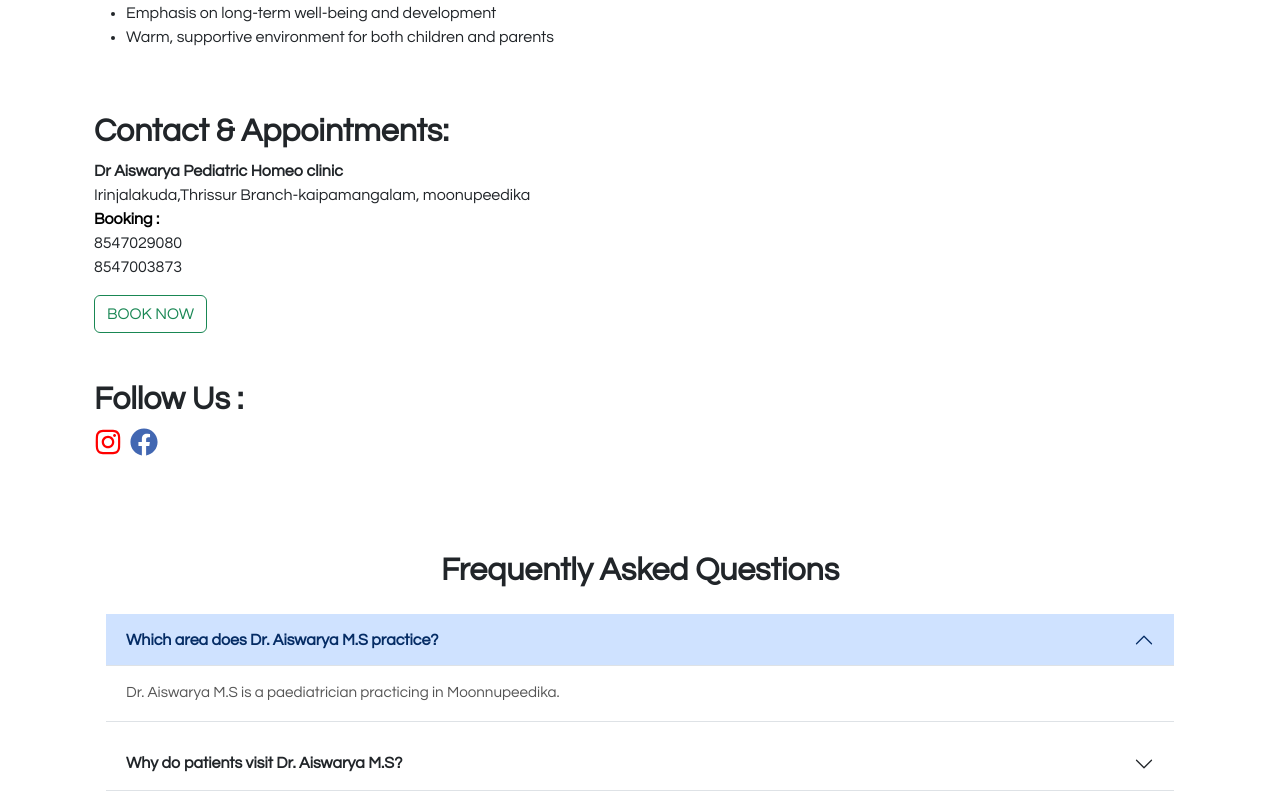
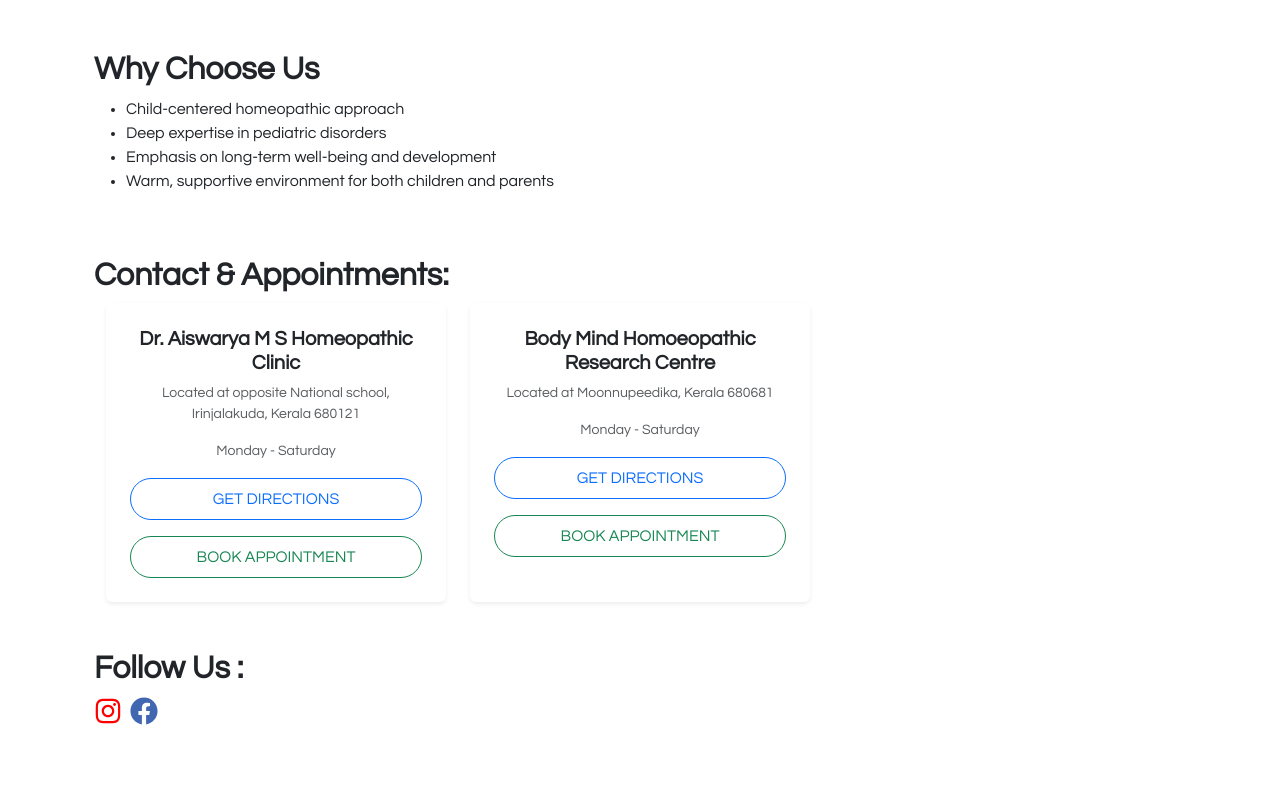
Before and after one commit to itsriyaas/Homeopathy, a React (Vite) app: page /doctor/aiswarya in a window 1280 px wide. Shown: the part 1249-2040 px from the top of the page. Built offline with nearby package versions, Linux system fonts and the light colour scheme.

Commit message:
updates and fixes

```diff
--- a/index.html
+++ b/index.html
@@ -6,10 +6,13 @@
     <title>Body Mind Multispeciality Homoeopathic clinic | Holistic Healing & Natural Remedies</title>
     <!-- Open Graph / Facebook -->
     <meta property="og:type" content="website" />
-    <meta property="og:url" content="" />
+    <meta property="og:url" content="http://bodymindhomoeopathy.com" />
     <meta property="og:title" content="Body Mind Multispeciality Homoeopathic clinic" />
     <meta property="og:description"
     content="Discover natural, holistic treatments at Body Mind Multispeciality Homoeopathic clinic. Personalized care, proven remedies, and expert consultations for physical, mental, and emotional well-being." />
+     <meta property="og:title" content="Pediatric Homeopathy Irinjalakuda" />
+    <meta property="og:description"
+    content="Best Homeopathic Clinic for Allergy and Child Behavior in Kerala" />
     <meta property="og:image" content="logo.png" />
     <link rel="apple-touch-icon" sizes="180x180" href="assets/favicon/apple-touch-icon.png">
     <link rel="icon" type="image/png" sizes="32x32" href="assets/favicon/favicon-32x32.png">
--- a/package.json
+++ b/package.json
@@ -15,6 +15,7 @@
     "react": "^19.1.0",
     "react-bootstrap": "^2.10.10",
     "react-dom": "^19.1.0",
+    "react-helmet": "^6.1.0",
     "react-icons": "^5.5.0",
     "react-router-dom": "^7.6.3"
   },
--- a/src/components/AboutSection.jsx
+++ b/src/components/AboutSection.jsx
@@ -11,7 +11,7 @@ const AboutUsSection = () => {
                         <small className='subheading fw-bold'>ABOUT US</small>
                         <h2 className="fw-bold mb-3">Dr. B. Suresh Kumar, B.Sc, B.H.M.S, M.D (Hom), PG.Dip.IACH (Greece), S.C.P.H+, P.G.Hom (London)</h2>
                         <p className="text-muted">
-                            <strong>Dr. B. Suresh Kumar</strong> is a highly esteemed classical homoeopath with over 31 years of clinical experience, renowned for his expertise in treating complex and so-called incurable diseases. He is the Director and Chief Physician at the Body Mind Homoeopathic Research Centre in Kerala, India, with branches in Thrissur, Kodungallur (Moonupeedika), and Kalladikode, Palakkad.
+                            <strong>Dr. B. Suresh Kumar</strong> is a Senior homoeopath consultant with over 36 years of clinical experience, renowned for his expertise in treating complex and so-called incurable diseases. He is the Director and Chief Physician at the Body Mind Homoeopathic Research Centre in Kerala, India, with branches in in Ayyanthol Thrissur, Moonnupeedika Kodungaloor, and Kalladikode, Palakkad, and KNP Puram Tirupur.
                         </p>
                         <p className="text-muted">
                             Born into a homoeopathic family of eminent practitioners, Dr. Suresh Kumar has an impressive academic background, holding multiple advanced qualifications including:
@@ -23,6 +23,7 @@ const AboutUsSection = () => {
                             <li>P.G.Hom (London) from Hahnemann College of Homoeopathy, U.K.</li>
                         </ul>
                         <p className='text-muted'>He has trained under world-renowned homeopaths like Dr. George Vithoulkas, Dr. Praful Vijayakar, Misha Norland, and Rajan Sankaran, enriching his approach with both classical and predictive methodologies.</p>
+                        <p><strong>A Legacy of Healing, Rooted in Care.</strong> <br /><p className='text-muted'>Body Mind Homeopathy - Where Science Meets Sensitivity<br />At Body Mind Homeopathy, we believe true healing embraces both the body and the mind. Our clinic was founded on the values of compassionate care, individual attention, and evidence-based homeopathic practice.</p></p>
                         <Link to="/doctor/sureshkumar" className="btn btn-success rounded-pill px-4 mt-3">Learn More</Link>
 
                     </div>
@@ -53,6 +54,9 @@ const AboutUsSection = () => {
                     {/* Text Column */}
                     <div className="col-md-6" data-aos="fade-right">
                         <h2 className="fw-bold mb-3">Dr. Aiswarya M.S - Homoeopathic Paediatrician</h2>
+                        <p className='text-muted'>
+                            Continuing the legacy of care, <strong>Dr. Aiswarya M.S</strong>, daughter of <strong>Dr. Suresh</strong>, brings a modern approach to holistic healing, specializing in pediatric cases.
+                        </p>
                         <p className="text-muted">
                             At our clinic, we are committed to offering compassionate, holistic, and evidence-based homeopathic care to children. Led by <strong>Dr. Aiswarya</strong>, a dedicated pediatric homeopathic physician, we specialize in treating a wide range of childhood conditions with a personalized and gentle approach.
                         </p>
--- a/src/components/DoctorProfile.jsx
+++ b/src/components/DoctorProfile.jsx
@@ -5,6 +5,8 @@ import AOS from 'aos';
 import 'aos/dist/aos.css';
 import FaqSection from './FaqDoc1'; // FAQ for Dr. Aiswarya
 import { FaFacebook, FaInstagram } from 'react-icons/fa';
+import Testimonials from './Testimonials';
+import { Card, Col, Container, Row } from 'react-bootstrap';
 
 const DoctorProfile = () => {
   const { id } = useParams();
@@ -21,6 +23,59 @@ const DoctorProfile = () => {
       </div>
     );
   }
+  const clinics = [
+    {
+    location: 'Dr. Aiswarya M S Homeopathic Clinic',
+    description: 'Located at opposite National school, Irinjalakuda, Kerala 680121',
+     time:'Monday - Saturday',
+    doctors:'Dr. Aiswarya M.S',
+    map:'https://maps.app.goo.gl/b8MA47m9kfnrkPjX8',
+    url:'tel:918547029080'
+  },
+  {
+    location: 'Body Mind Homoeopathic Research Centre',
+    description: 'Located at Moonnupeedika, Kerala 680681',
+     time:'Monday - Saturday',
+    doctors:'Dr. B. Suresh Kumar, Dr. Aiswarya M.S',
+    map:'https://maps.app.goo.gl/uhdVP7aMXd1QUXCYA',
+    url:'tel:919349021110'
+  }
+  ]
+
+  const clinics2 = [
+    {
+    location: 'Body Mind Homoeopathic Research Centre, Since 1990',
+    description: 'Located near Mother Hospital, Olari, Thrissur 680003',
+    time:'Monday - Saturday',
+    doctors:'Dr. B. Suresh Kumar, Dr Praveen Dharma rathnam D.H.M.S, Dr. Sheneefa BHMS',
+    map:'https://maps.app.goo.gl/p3DgEHTck3wkc2oA9',
+    url:'tel:919072392110'
+
+  },{
+    location: 'Body Mind Homoeopathic Research Centre',
+    description: 'Located at Moonnupeedika, Kerala 680681',
+     time:'Monday - Saturday',
+    doctors:'Dr. B. Suresh Kumar, Dr. Aiswarya M.S',
+    map:'https://maps.app.goo.gl/uhdVP7aMXd1QUXCYA',
+    url:'tel:919349021110'
+  },
+  {
+    location: 'Body Mind Homoeopathic Research Centre',
+    description: 'Located at Kalladikode, Karimba South, Kerala 678596',
+     time:'Monday - Saturday',
+    doctors:'Dr. B. Suresh Kumar',
+    map:'https://maps.app.goo.gl/i3731CDDYq5Jsdb89',
+    url:'tel:919387836559'
+  },
+  {
+    location: 'Body Mind Homoeopathic Research Centre',
+    description: 'Located at KNP Puram, Odakkadu, Tiruppur, Tamil Nadu 641687',
+     time:'Monday - Saturday',
+    doctors:'Dr. B. Suresh Kumar,  Dr Sameena. BHMS',
+    map:'https://maps.app.goo.gl/Zc6xXtVpCvkvkmzs6',
+    url:'tel:916238592169'
+  },
+  ]
 
   return (
     <section className="container py-5 doctor-profile-section bg-white">
@@ -73,13 +128,42 @@ const DoctorProfile = () => {
 
         <div className="mt-5">
           <h2 className='fw-bold'>Contact & Appointments:</h2>
-          { id === 'aiswarya' && (<p><strong>Dr Aiswarya Pediatric Homeo clinic</strong> <br /> Irinjalakuda,Thrissur
-            Branch-kaipamangalam, moonupeedika <br />
-            <span><span style={{color:"black",fontWeight:"bold"}}>Booking :</span> <br />8547029080 <br />8547003873</span></p>)}
-          <a href={doctor.contact} className='btn btn-outline-success'>BOOK NOW</a>
+          { id === 'aiswarya' && (
+            <Container>
+              <Row className="g-4">
+          {clinics.map((clinics, index) => (
+            <Col key={index} xs={12} sm={6} md={4} data-aos="zoom-in">
+              <Card className="h-100 text-center shadow-sm border-0 p-4">
+                <Card.Title className="fw-bold">{clinics.location}</Card.Title>
+                <Card.Text className="text-muted small">{clinics.description}</Card.Text>
+                <Card.Text className="text-muted small">{clinics.time}</Card.Text>
+                <a href={clinics.map} target='_blank' className="btn btn-outline-primary rounded-pill px-4 py-2">GET DIRECTIONS</a>
+                <a href={clinics.url} className="btn btn-outline-success rounded-pill px-4 py-2 mt-3">BOOK APPOINTMENT</a>
+              </Card>
+            </Col>
+          ))}
+        </Row>
+            </Container>
+          )}
+
+           { id === 'sureshkumar' && (<Container>
+              <Row className="g-4">
+          {clinics2.map((clinics2, index) => (
+            <Col key={index} xs={12} sm={6} md={4} data-aos="zoom-in">
+              <Card className="h-100 text-center shadow-sm border-0 p-4">
+                <Card.Title className="fw-bold">{clinics2.location}</Card.Title>
+                <Card.Text className="text-muted small">{clinics2.description}</Card.Text>
+                <Card.Text className="text-muted small">{clinics2.time}</Card.Text>
+                <a href={clinics2.map} target='_blank' className="btn btn-outline-primary rounded-pill px-4 py-2">GET DIRECTIONS</a>
+                <a href={clinics2.url} className="btn btn-outline-success rounded-pill px-4 py-2 mt-3">BOOK APPOINTMENT</a>
+              </Card>
+            </Col>
+          ))}
+        </Row>
+            </Container>)}
         </div>
 
-         <div className="mt-5">
+         <div className="mt-5 mb-5">
           <h2 className='fw-bold'>Follow Us :</h2>
           { id === 'aiswarya' && (
             <div className='social d-flex'><a href='https://www.instagram.com/dr_aiswarya_pediatric_clinic' target='_blank'><FaInstagram color='red' className='me-2 fs-3' /></a>
@@ -99,6 +183,7 @@ const DoctorProfile = () => {
             <FaqSection />
           </div>
         )}
+        <Testimonials />
       </div>
     </section>
   );
--- a/src/components/Header.jsx
+++ b/src/components/Header.jsx
@@ -38,7 +38,7 @@ const Header = () => {
           <Navbar.Collapse id="basic-navbar-nav" className="justify-content-center">
             <Nav className="gap-md-3 fw-bold">
               {['/', '/about-us', '/services','/pediatrics/doctor/aiswarya','/blog', '/gallery', '/contact'].map((path, idx) => {
-                const labels = ['HOME', 'ABOUT US', 'SERVICES','PAEDIATRICS','BLOG', 'GALLERY', 'CONTACT'];
+                const labels = ['HOME', 'ABOUT US', 'SPECIALITIES','PAEDIATRICS','BLOG', 'GALLERY', 'CONTACT'];
                 return (
                   <NavLink
                     key={path}
--- a/src/components/Locations.jsx
+++ b/src/components/Locations.jsx
@@ -11,7 +11,7 @@ const locations = [
     mapUrl: 'https://www.google.com/maps/embed?pb=!1m18!1m12!1m3!1d3925.2253347215847!2d76.1468082!3d10.323843499999999!2m3!1f0!2f0!3f0!3m2!1i1024!2i768!4f13.1!3m3!1m2!1s0x3ba7f598f1c0d961%3A0xa04190460139c238!2sDr.%20AISWARYA%20M.S!5e0!3m2!1sen!2sin!4v1752228511844!5m2!1sen!2sin',
   },
   {
-    address: '486Q+P6M, KNP Puram, Odakkadu, Tiruppur, Tamil Nadu 641687',
+    address: '486Q+P6M, KNP Puram, Odakkadu, Tirupur, Tamil Nadu 641687',
     mapUrl: 'https://www.google.com/maps/embed?pb=!1m18!1m12!1m3!1d3915.0208227837134!2d77.3380316!3d11.1118259!2m3!1f0!2f0!3f0!3m2!1i1024!2i768!4f13.1!3m3!1m2!1s0x3ba907a9187d33fd%3A0xfe847d6c6a6dba66!2sTirupur%20Towers!5e0!3m2!1sen!2sin!4v1752228549097!5m2!1sen!2sin',
   },
   {
--- a/src/components/OurClinics.jsx
+++ b/src/components/OurClinics.jsx
@@ -11,7 +11,7 @@ const clinics = [
     time:'Monday - Saturday',
     doctors:'Dr. B. Suresh Kumar, Dr Praveen Dharma rathnam D.H.M.S, Dr. Sheneefa BHMS',
     map:'https://maps.app.goo.gl/p3DgEHTck3wkc2oA9',
-    url:'tel:919747531115'
+    url:'tel:919072392110'
 
   },
   {
--- a/src/pages/Paediatrics.jsx
+++ b/src/pages/Paediatrics.jsx
@@ -1,9 +1,16 @@
 import React from 'react'
 import DoctorProfile from '../components/DoctorProfile'
+import { Helmet } from 'react-helmet'
 
 function Paediatrics() {
   return (
     <>
+     <Helmet>
+        <title>Paediatrics</title>
+        <meta name="description" content="Pediatric Homeopathy Irinjalakuda" />
+        <meta property="og:title" content="Pediatric Homeopathy Irinjalakuda" />
+        <meta property="og:description" content="Best Homeopathic Clinic for Allergy and Child Behavior in Kerala" />
+      </Helmet>
     <DoctorProfile/>
     </>
   )
```
Also changed, not shown: src/components/DoctorsData.jsx (+13 -7 lines), src/components/ServicesSection.jsx (+26 -24 lines), public/assets/doctors/draishwarya.jpg, 1 other file (tests, documents, lock files or other folders).
